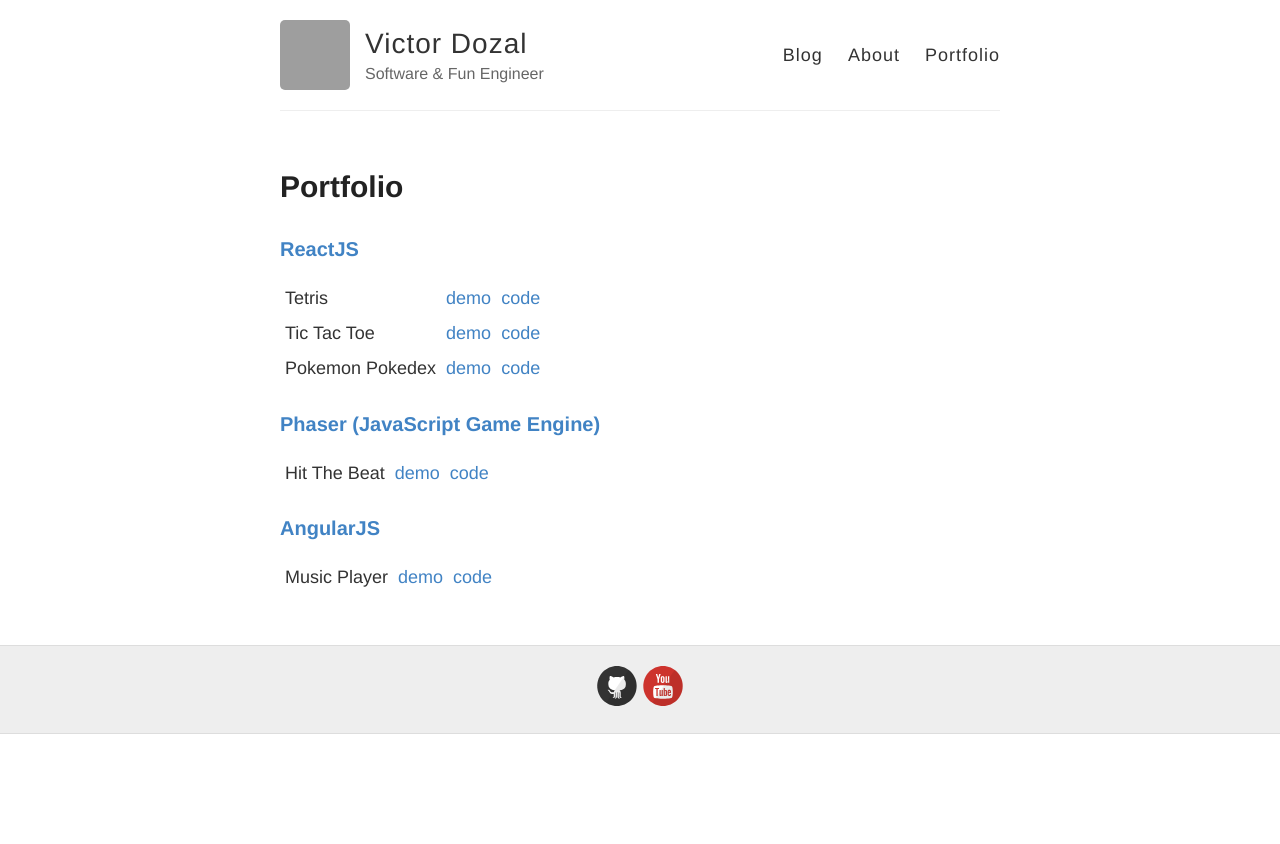
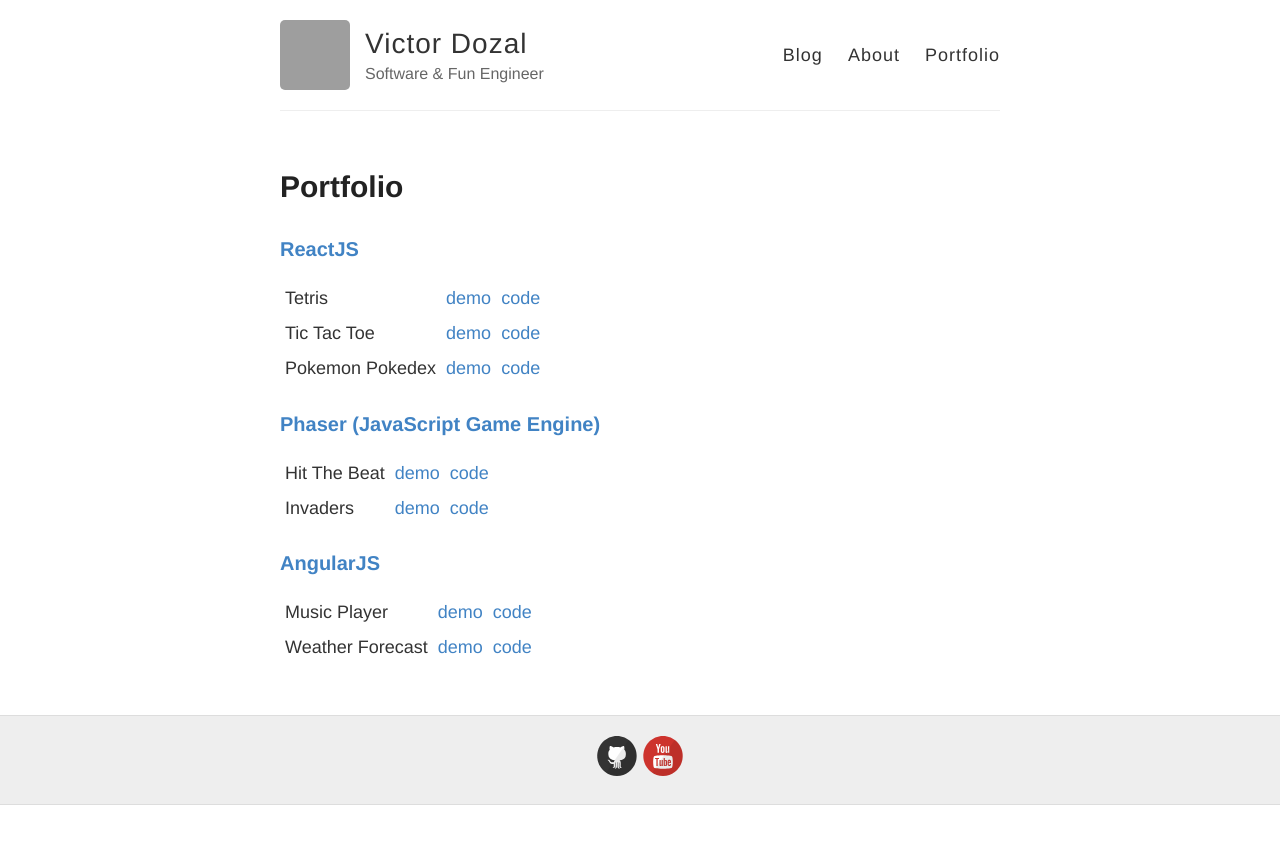
Before and after one commit to viiqswim/viiqswim.github.io, a Jekyll site: the page built from portfolio.md, in a window 1280 px wide. Shown: the top 844 px of the page. Built offline with Jekyll 4.4.1, drawn with Linux system fonts in a browser that asks for light colours; grey boxes are pictures that could not be loaded.

Commit message:
Added invaders game to portfolio

```diff
--- a/portfolio.md
+++ b/portfolio.md
@@ -15,8 +15,10 @@ permalink: /portfolio/
 
 |:---	            |:---	|:---	|
 |   Hit The Beat    |   [demo](https://viiqswim.github.io/https://viiqswim.github.io/hit_the_beat)  |   [code](https://github.com/viiqswim/hit_the_beat)	    |
+|   Invaders    |   [demo](https://viiqswim.github.io/invaders-phaser/)  |   [code](https://github.com/viiqswim/invaders-phaser)	    |
 
 ### [AngularJS](https://angularjs.org/)
 
 |:---	            |:---	|:---	|
 |   Music Player    |   [demo](https://viiqswim.github.io/music-player-angular/public/)  |   [code](https://github.com/viiqswim/music-player-angular)	    |
+|   Weather Forecast    |   [demo](https://viiqswim.github.io/weather-app-angular/app/#/forecast)  |   [code](https://github.com/viiqswim/weather-app-angular)	    |
```
